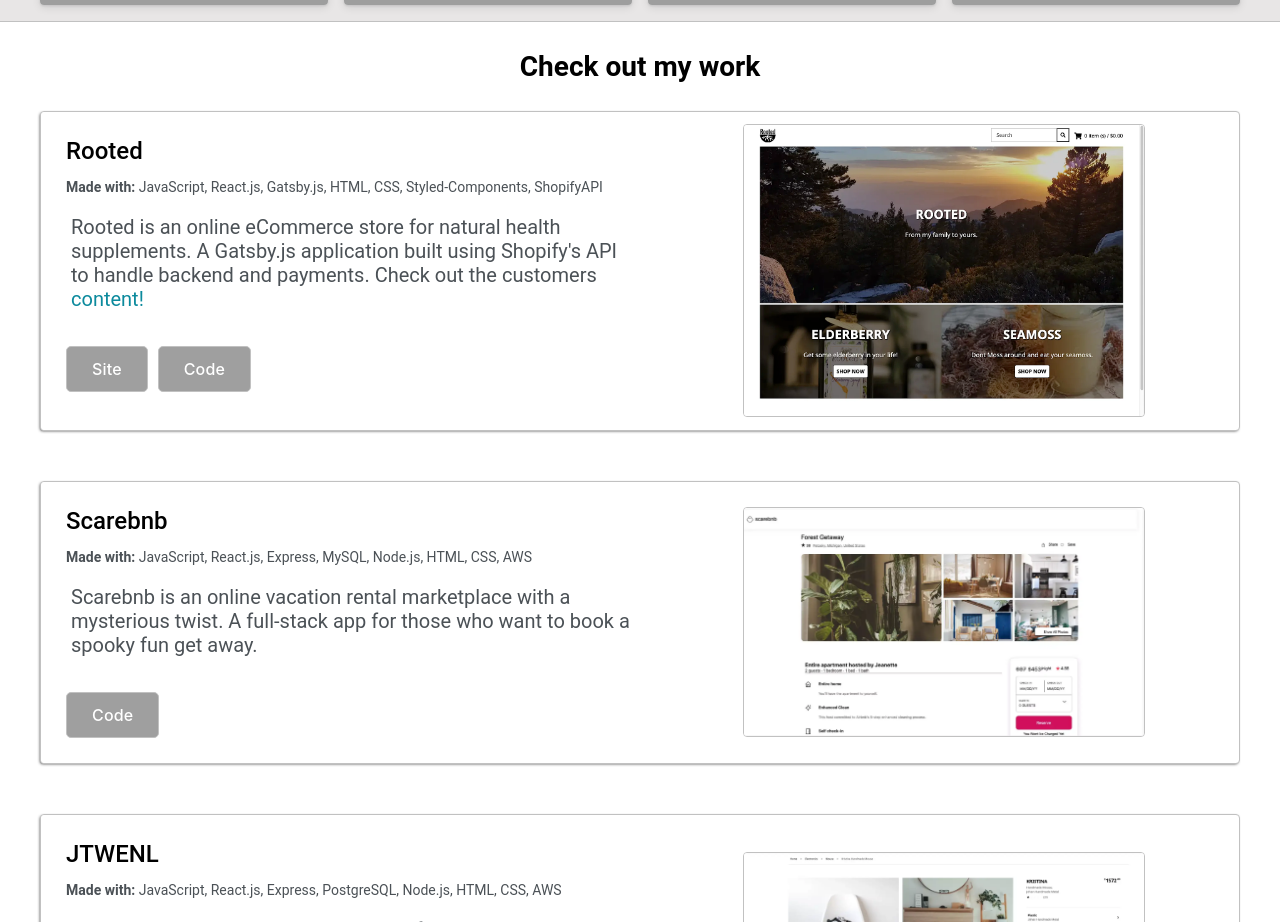
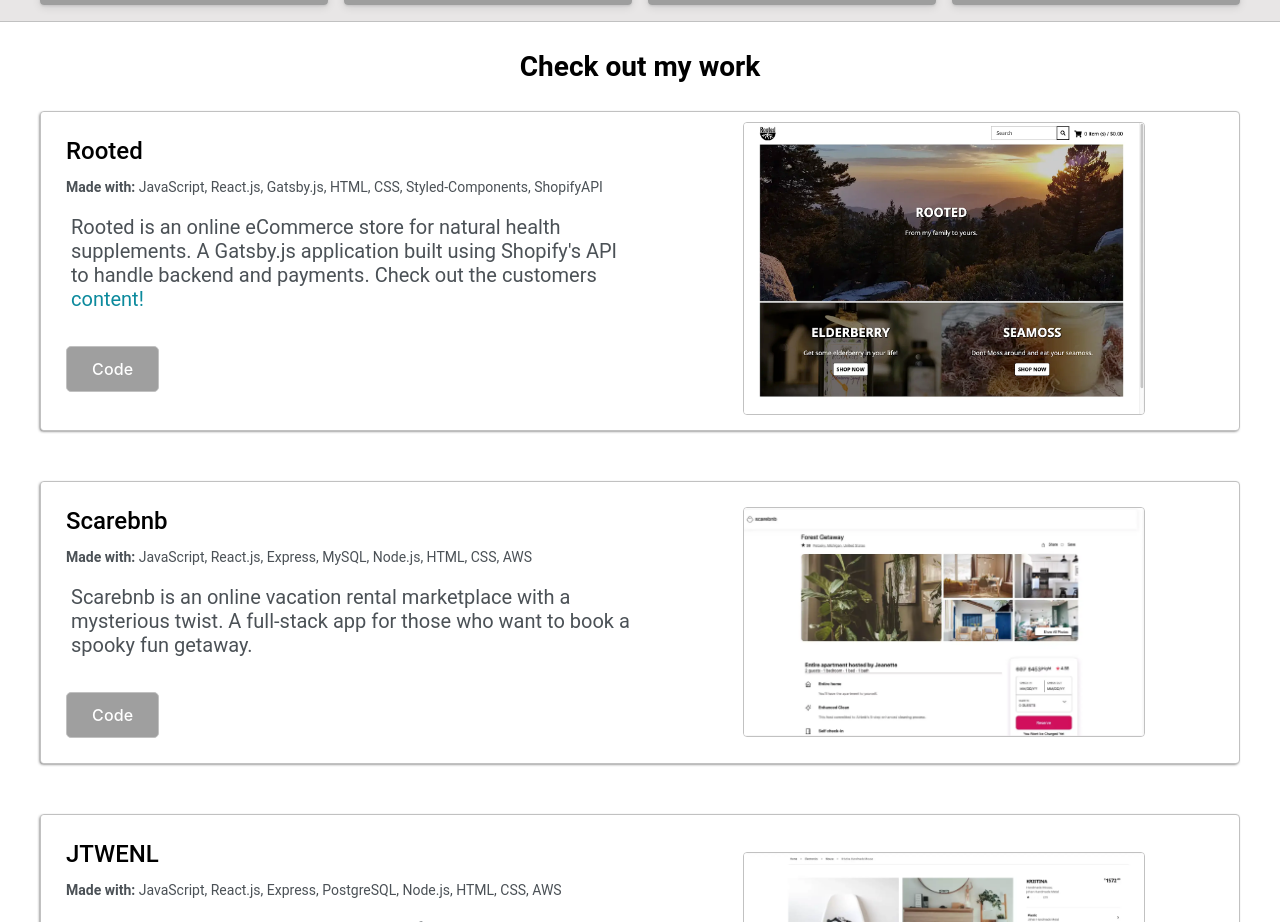
Before and after one commit to javalzar1/portfolio, a React (Create React App) app: page / in a window 1280 px wide. Shown: the part 2038-2960 px from the top of the page. Built offline with nearby package versions, Linux system fonts and the light colour scheme; grey boxes are pictures that could not be loaded.

Commit message:
minor tweaks to porfolio layout

```diff
--- a/src/components/Porfolio.js
+++ b/src/components/Porfolio.js
@@ -81,10 +81,6 @@ const PostContent = styled.p`
 	`}
 `;
 
-const ButtonFlex = styled.div`
-	display: flex;
-`;
-
 const Button = styled.input`
 	border: 1px solid var(--borderColor);
 	border-radius: 5px;
@@ -136,6 +132,36 @@ const Thumbnail = styled.div`
 	`}
 `;
 
+const SiteLink = styled.div`
+	img:hover {
+		animation: shake 0.5s;
+		animation-iteration-count: 1;
+	}
+
+	@keyframes shake {
+		10%,
+		90% {
+			transform: translate3d(-1px, 0, 0);
+		}
+
+		20%,
+		80% {
+			transform: translate3d(2px, 0, 0);
+		}
+
+		30%,
+		50%,
+		70% {
+			transform: translate3d(-4px, 0, 0);
+		}
+
+		40%,
+		60% {
+			transform: translate3d(4px, 0, 0);
+		}
+	}
+`;
+
 const Portfolio = () => {
 	useEffect(() => {
 		Aos.init({ duration: 2000 });
@@ -161,17 +187,16 @@ const Portfolio = () => {
 									content!
 								</a>
 							</PostContent>
-							<ButtonFlex>
-								<form action='https://www.rootedfamily.store/' target='_blank'>
-									<Button type='submit' value='Site' style={{ marginRight: "10px"}}/>
-								</form>
-								<form action='https://github.com/javier-zarate/rooted' target='_blank'>
-									<Button type='submit' value='Code' />
-								</form>
-							</ButtonFlex>
+							<form action='https://github.com/javier-zarate/rooted' target='_blank'>
+								<Button type='submit' value='Code' />
+							</form>
 						</PostPreview>
 						<Thumbnail>
-							<img alt='rootedfamily' src='./assets/rooted.webp' />
+							<SiteLink>
+								<a href='https://www.rootedfamily.store/' target='_blank' rel='noreferrer'>
+									<img alt='rootedfamily' src='./assets/rooted.webp' />
+								</a>
+							</SiteLink>
 						</Thumbnail>
 					</Post>
 
@@ -183,7 +208,7 @@ const Portfolio = () => {
 							</PostIntro>
 							<PostContent>
 								Scarebnb is an online vacation rental marketplace with a mysterious twist. A full-stack
-								app for those who want to book a spooky fun get away.{' '}
+								app for those who want to book a spooky fun getaway.{' '}
 							</PostContent>
 							<form action='https://github.com/scarebnb/scarebnb-reviews/' target='_blank'>
 								<Button type='submit' value='Code' />
```
